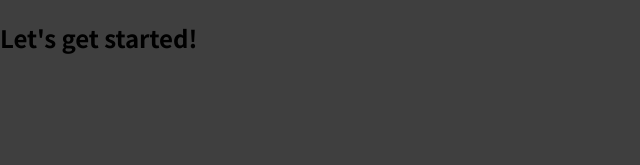
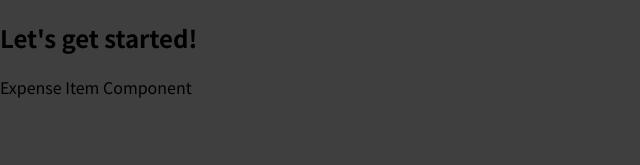
Before and after one commit to FilipiMachado/react-complete-guide, a React (Vite) app in the folder section-3/: page / in a window 1280 px wide. Shown: the top 165 px of the page, without its empty margins (0-640 px from the left). Built offline with nearby package versions, Linux system fonts and the light colour scheme.

Commit message:
testing component structure

```diff
--- a/section-3/index.html
+++ b/section-3/index.html
@@ -4,7 +4,7 @@
     <meta charset="UTF-8" />
     <link rel="icon" type="image/svg+xml" href="/vite.svg" />
     <meta name="viewport" content="width=device-width, initial-scale=1.0" />
-    <title>Vite + React</title>
+    <title>React Studies</title>
   </head>
   <body>
     <div id="root"></div>
--- a/section-3/src/App.jsx
+++ b/section-3/src/App.jsx
@@ -1,9 +1,12 @@
+import ExpenseItem from "./components/ExpenseItem";
+
 function App() {
   return (
     <div>
       <h2>Let's get started!</h2>
+      <ExpenseItem text={"Expense Item Component"} />
     </div>
   );
-}
+};
 
 export default App;
--- /dev/null
+++ b/section-3/src/components/ExpenseItem.jsx
@@ -0,0 +1,7 @@
+function ExpenseItem(props) {
+  return (
+    <div>{props.text}</div>
+  )
+};
+
+export default ExpenseItem;
```
